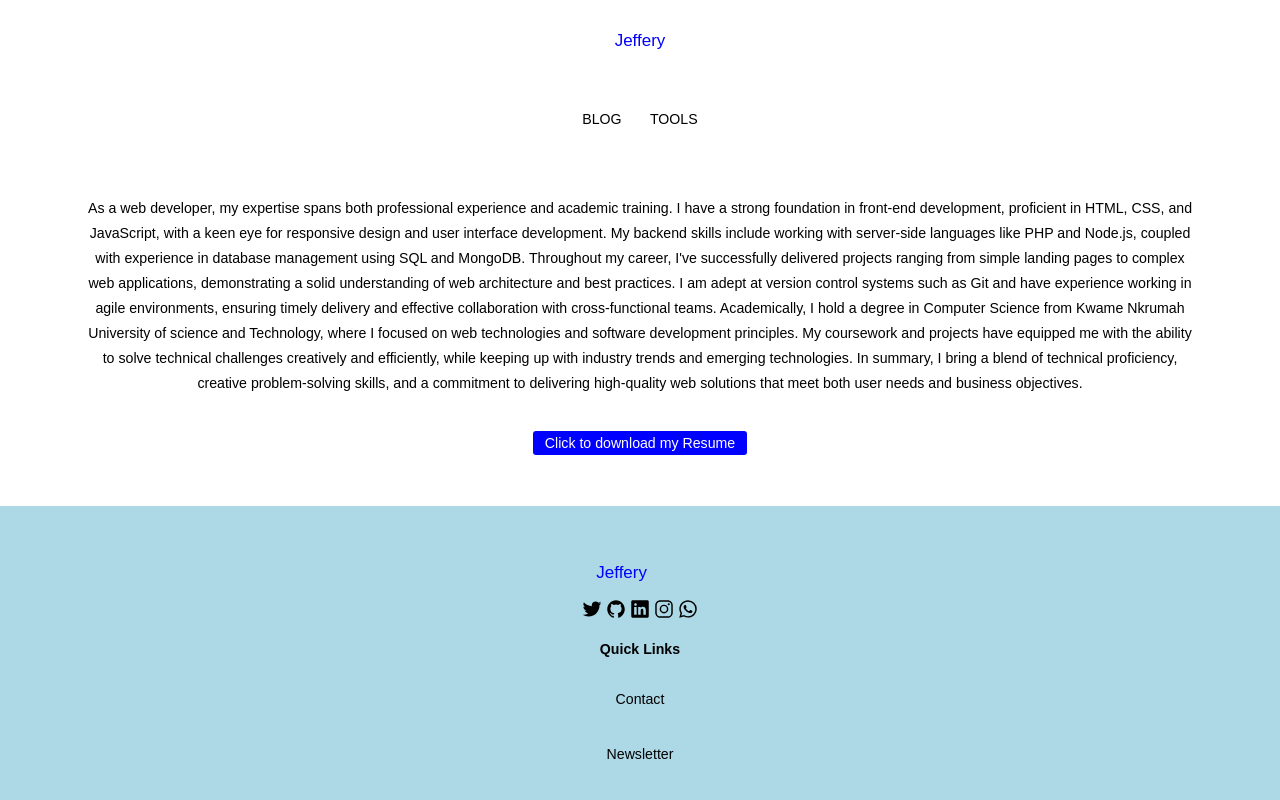
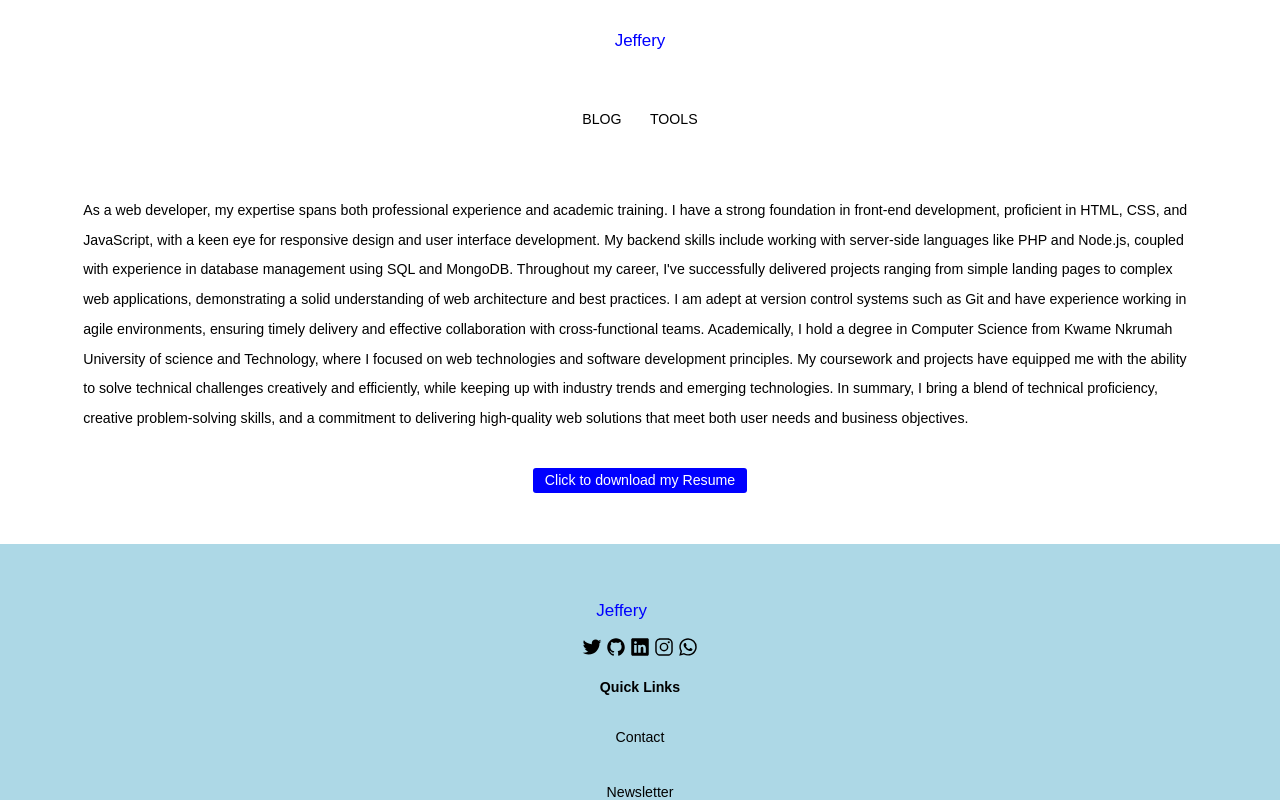
Before and after one commit to Jefferyagyepong/jefferyagyepong.io, a Next.js app: page /aboutme in a window 1280 px wide. Shown: the top 800 px of the page. Built offline with nearby package versions, Linux system fonts and the light colour scheme.

Commit message:
Update aboutme.js
Paragraph styled

```diff
--- a/pages/aboutme.js
+++ b/pages/aboutme.js
@@ -54,7 +54,7 @@ export default function About() {
       </Head>
       <main>
         <Header />
-        <p>
+        <p className="article-para">
           As a web developer, my expertise spans both professional experience
           and academic training. I have a strong foundation in front-end
           development, proficient in HTML, CSS, and JavaScript, with a keen eye
```
